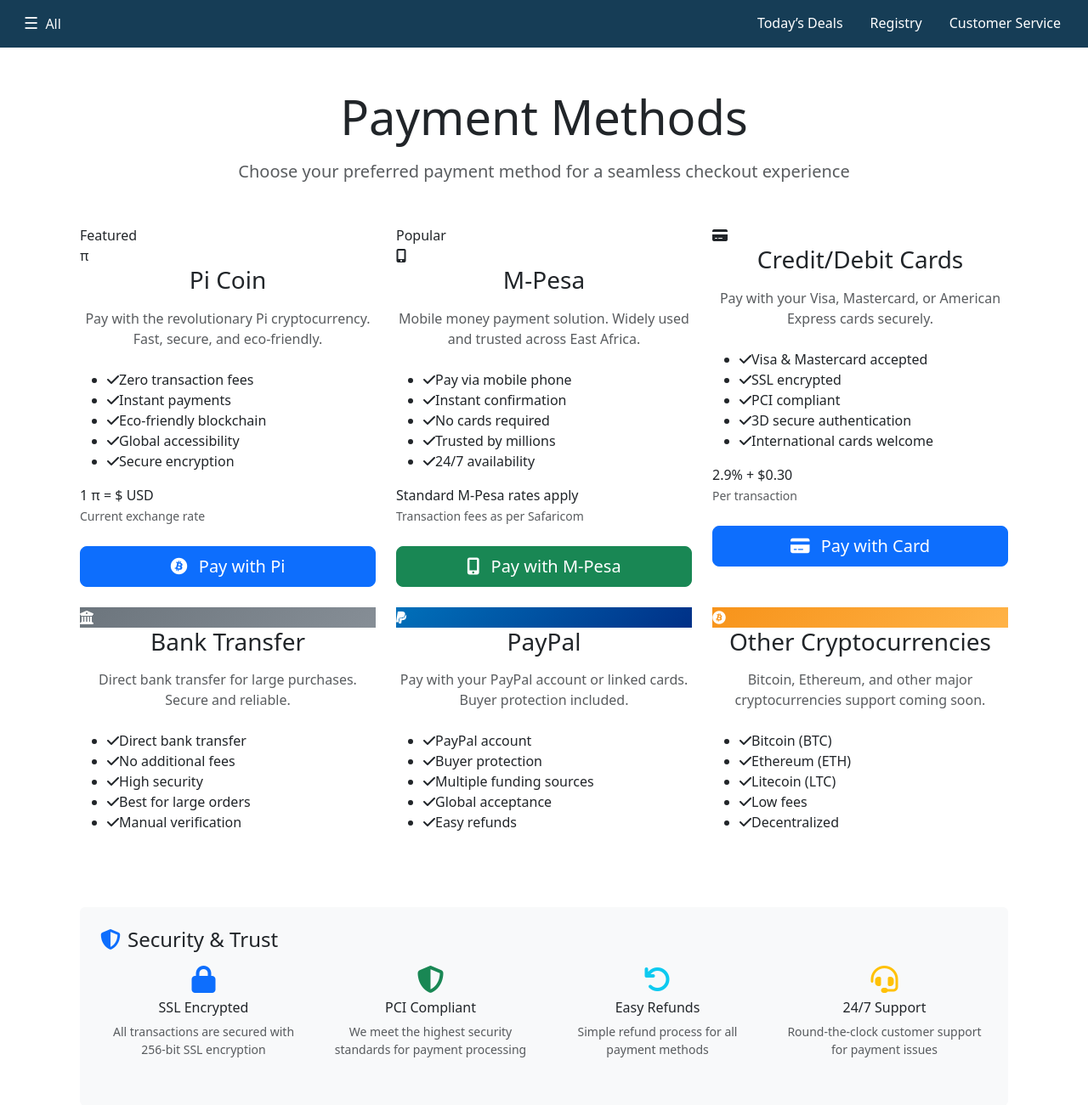
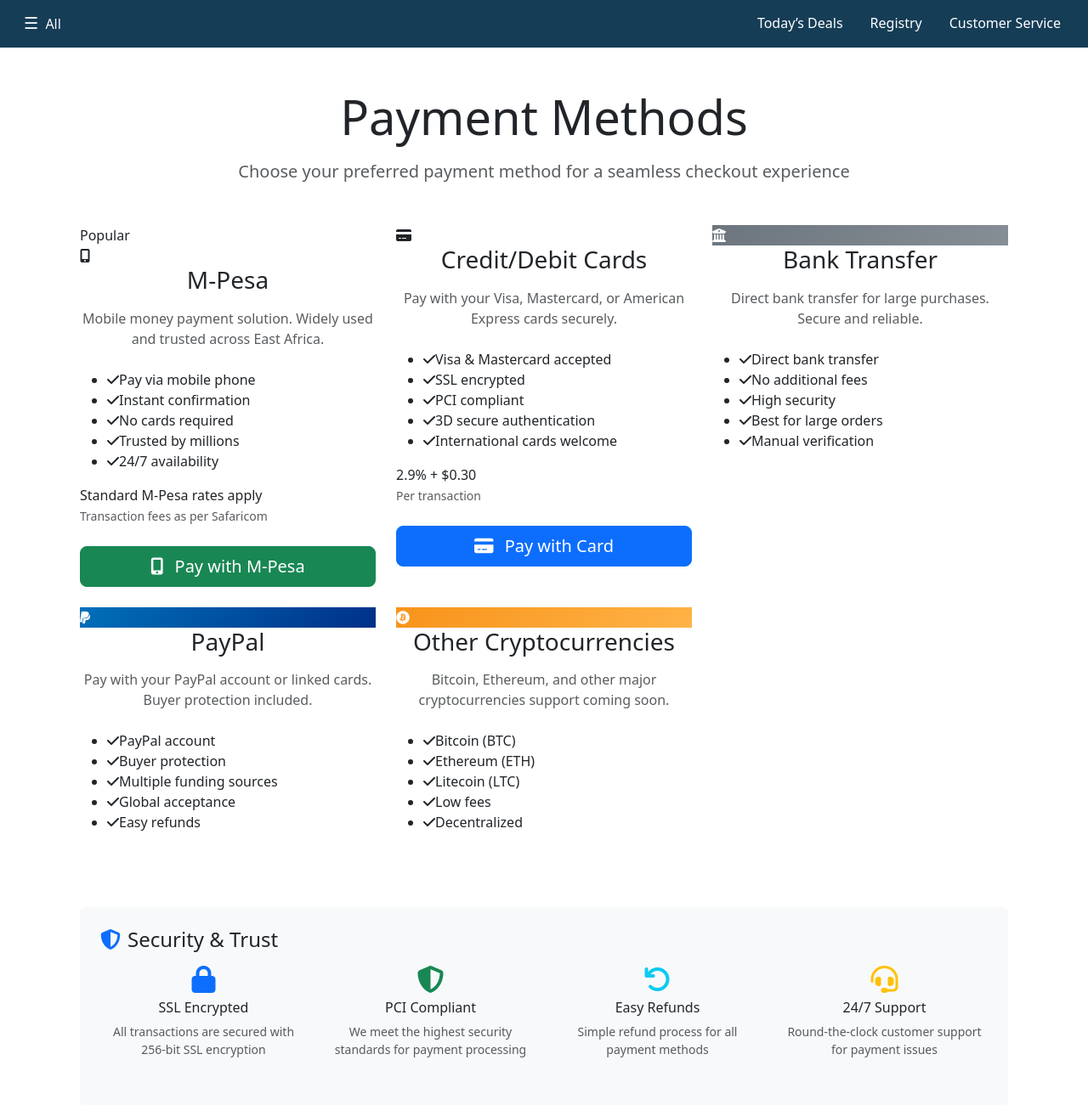
Before and after one commit to seludoto/dolesecommerce, a Django app: page /payments/methods/ in a window 1280 px wide. Shown: the part 327-1628 px from the top of the page at 85% size. Run offline with Django 5.2, Linux system fonts and the light colour scheme; the visitor is signed in with stand-in values (Sample User, id 1); data that the repository does not hold is empty; parts of the project's set-up code (start-up, migrations or seed data) failed here and were passed over; some libraries are stand-ins or nearby versions.

Commit message:
Complete Pi Network removal: clean up remaining templates and settings
Co-authored-by: seludoto <113712938+seludoto@users.noreply.github.com>

```diff
--- a/dolesecommerce/settings.py
+++ b/dolesecommerce/settings.py
@@ -248,7 +248,6 @@ CURRENCIES = [
     ('EUR', 'Euro'),
     ('GBP', 'British Pound'),
     ('KES', 'Kenyan Shilling'),
-    ('PI', 'Pi Coin'),
 ]
 DEFAULT_CURRENCY = 'TZS'
 
--- a/orders/templates/orders/order_detail.html
+++ b/orders/templates/orders/order_detail.html
@@ -12,7 +12,7 @@
   </ul>
   {% if not order.is_paid %}
     <a href="{% url 'payments:pay_order' order.pk %}" class="btn btn-success">Pay with M-Pesa</a>
-    <a href="{% url 'payments:pay_order_pi' order.pk %}" class="btn btn-warning">Pay with Pi Coin</a>
+
   {% endif %}
   <a href="{% url 'orders:order_list' %}">Back to orders</a>
 {% endblock %}
--- a/payments/templates/payments/payment_methods.html
+++ b/payments/templates/payments/payment_methods.html
@@ -146,42 +146,6 @@
         </div>
 
         <div class="row">
-            <!-- Pi Coin Payment -->
-            <div class="col-lg-4 col-md-6 mb-4">
-                <div class="payment-method-card featured h-100">
-                    <div class="badge-new">Featured</div>
-
-                    <div class="method-icon pi-icon mx-auto">
-                        π
-                    </div>
-
-                    <h3 class="text-center mb-3">Pi Coin</h3>
-                    <p class="text-muted text-center mb-4">
-                        Pay with the revolutionary Pi cryptocurrency. Fast, secure, and eco-friendly.
-                    </p>
-
-                    <ul class="features-list">
-                        <li><i class="fas fa-check"></i>Zero transaction fees</li>
-                        <li><i class="fas fa-check"></i>Instant payments</li>
-                        <li><i class="fas fa-check"></i>Eco-friendly blockchain</li>
-                        <li><i class="fas fa-check"></i>Global accessibility</li>
-                        <li><i class="fas fa-check"></i>Secure encryption</li>
-                    </ul>
-
-                    <div class="rate-display">
-                        <div class="rate-value">1 π = ${{ pi_rate|floatformat:6 }} USD</div>
-                        <small class="text-muted">Current exchange rate</small>
-                    </div>
-
-                    <div class="text-center mt-4">
-                        <a href="#" class="btn btn-primary btn-lg w-100">
-                            <i class="fab fa-bitcoin me-2"></i>
-                            Pay with Pi
-                        </a>
-                    </div>
-                </div>
-            </div>
-
             <!-- M-Pesa Payment -->
             <div class="col-lg-4 col-md-6 mb-4">
                 <div class="payment-method-card h-100">
```
Also changed, not shown: PROJECT_DOCUMENTATION.md (+2 -2 lines), payments/templates/payments/admin_payment_list.html (+4 -13 lines), CHANGELOG.md.
